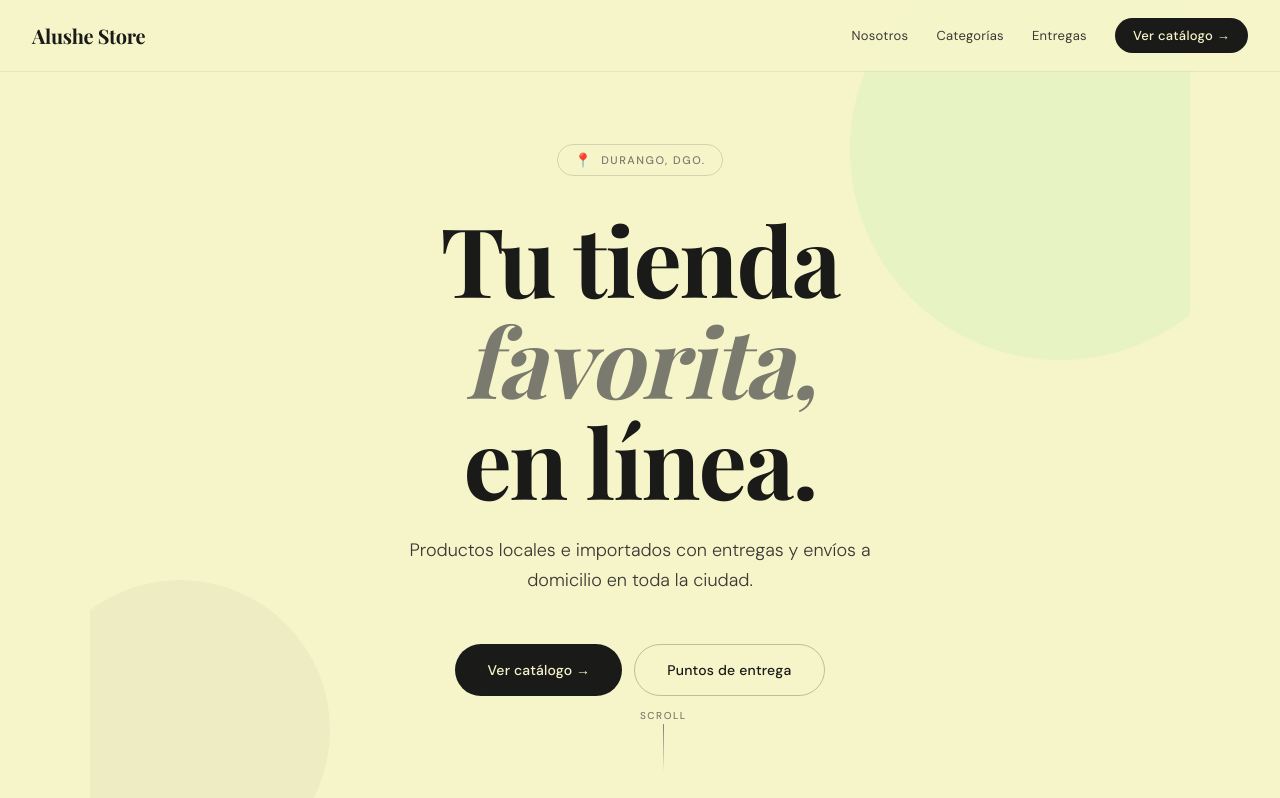
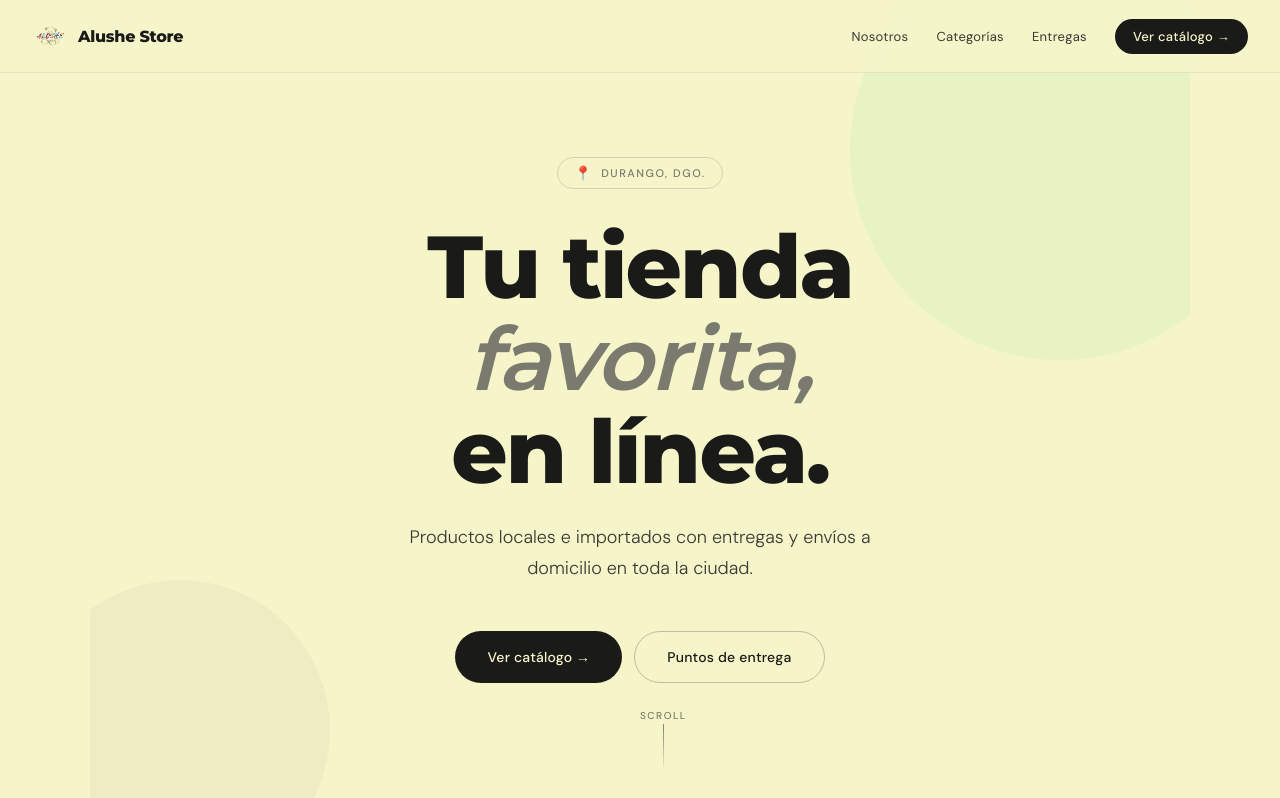
Before and after one commit to JalexSamaniego/alushe-store, a plain HTML site: page index.html in a window 1280 px wide. Shown: the top 798 px of the page. Drawn offline with nearby package versions, Linux system fonts and the light colour scheme.

Commit message:
Update index.html

```diff
--- a/index.html
+++ b/index.html
@@ -2,14 +2,13 @@
 <html lang="es">
 <head>
   <meta charset="UTF-8">
-  <link rel="icon" type="image/png" href="/assets/images/favicon.png">
   <meta name="viewport" content="width=device-width, initial-scale=1.0">
   <meta name="description" content="Alushe Store — Productos locales e importados. Entregas y envíos a domicilio en Durango, Dgo.">
   <meta property="og:title" content="Alushe Store">
   <meta property="og:description" content="Productos locales e importados. Entregas y envíos a domicilio en Durango.">
   <meta property="og:url" content="https://alushe.store">
   <title>Alushe Store</title>
-  <link href="https://fonts.googleapis.com/css2?family=Playfair+Display:wght@400;700&family=DM+Sans:wght@300;400;500&display=swap" rel="stylesheet">
+  <link href="https://fonts.googleapis.com/css2?family=Montserrat:wght@600;700;800&family=Playfair+Display:wght@400;700&family=DM+Sans:wght@300;400;500&display=swap" rel="stylesheet">
   <style>
     :root {
       --cream:   #f6f5ca;
@@ -46,11 +45,19 @@
       transition: padding 0.3s;
     }
     .nav-logo {
-      font-family: 'Playfair Display', serif;
-      font-size: 20px; font-weight: 700;
-      color: var(--ink); text-decoration: none;
-      letter-spacing: -0.3px;
+      display: flex; align-items: center; gap: 10px;
+      text-decoration: none;
     }
+    .nav-logo img {
+      width: 36px; height: 36px; object-fit: contain; border-radius: 8px;
+    }
+    .nav-logo-text {
+      font-family: 'Montserrat', sans-serif;
+      font-size: 16px; font-weight: 800;
+      color: var(--ink); letter-spacing: -0.3px;
+      display: none;
+    }
+    @media (min-width: 640px) { .nav-logo-text { display: block; } }
     .nav-links { display: flex; gap: 28px; align-items: center; }
     .nav-links a {
       font-size: 13px; font-weight: 400; color: var(--ink-mid);
@@ -104,15 +111,15 @@
     .hero-eyebrow span { color: var(--green); font-size: 14px; }
 
     .hero-title {
-      font-family: 'Playfair Display', serif;
-      font-size: clamp(48px, 9vw, 96px);
-      font-weight: 700; line-height: 1.05;
+      font-family: 'Montserrat', sans-serif;
+      font-size: clamp(42px, 9vw, 88px);
+      font-weight: 800; line-height: 1.05;
       letter-spacing: -2px; color: var(--ink);
       margin-bottom: 24px;
       opacity: 0; animation: fadeUp 0.7s 0.25s ease forwards;
     }
     .hero-title em {
-      font-style: italic; color: var(--ink-lt);
+      font-style: italic; color: var(--ink-lt); font-weight: 600;
     }
 
     .hero-sub {
@@ -419,7 +426,7 @@
 
   <!-- NAV -->
   <nav>
-    <a class="nav-logo" href="/">Alushe Store</a>
+    <a class="nav-logo" href="/"><img src="/assets/images/favicon.png" alt="Alushe Store logo"><span class="nav-logo-text">Alushe Store</span></a>
     <div class="nav-links">
       <a href="#nosotros">Nosotros</a>
       <a href="#categorias">Categorías</a>
@@ -473,7 +480,7 @@
         <div class="section-tag">Quiénes somos</div>
         <h2 class="section-title">Productos que llegan<br>hasta tu puerta.</h2>
         <p class="section-body">
-          Somos Alushe Store, una tienda duranguense con productos locales e importados seleccionados para ti. Desde insumos del día a día hasta artículos especiales — todo con la comodidad de entregas a domicilio en Durango.
+          Somos Alushe Store, una tienda duranguense con productos locales e importados seleccionados para ti. Desde insumos del día a día hasta artículos especiales — todo con los precios más bajos en Durango.
         </p>
         <div class="about-pills">
           <div class="pill"><span class="pill-dot"></span>Productos importados</div>
@@ -529,7 +536,7 @@
 
   <!-- CTA CATÁLOGO -->
   <div class="cta-band">
-    <h2>¿Lista para explorar?</h2>
+    <h2>¿List@ para explorar?</h2>
     <p>Más de 100 productos esperándote en el catálogo.</p>
     <a href="./catalogo" class="btn-white">Ir al catálogo →</a>
   </div>
@@ -546,7 +553,7 @@
         <div class="entrega-icon">🚚</div>
         <div>
           <h3>Envío a domicilio</h3>
-          <p>Llevamos tu pedido directamente a la puerta de tu casa en Durango.</p>
+          <p>Cotiza con nosotros el envío directamente a las puertas de tu domicilio por plataformas como Didi, Uber y Bolt.</p>
         </div>
       </div>
       <div class="entrega-card reveal">
```
